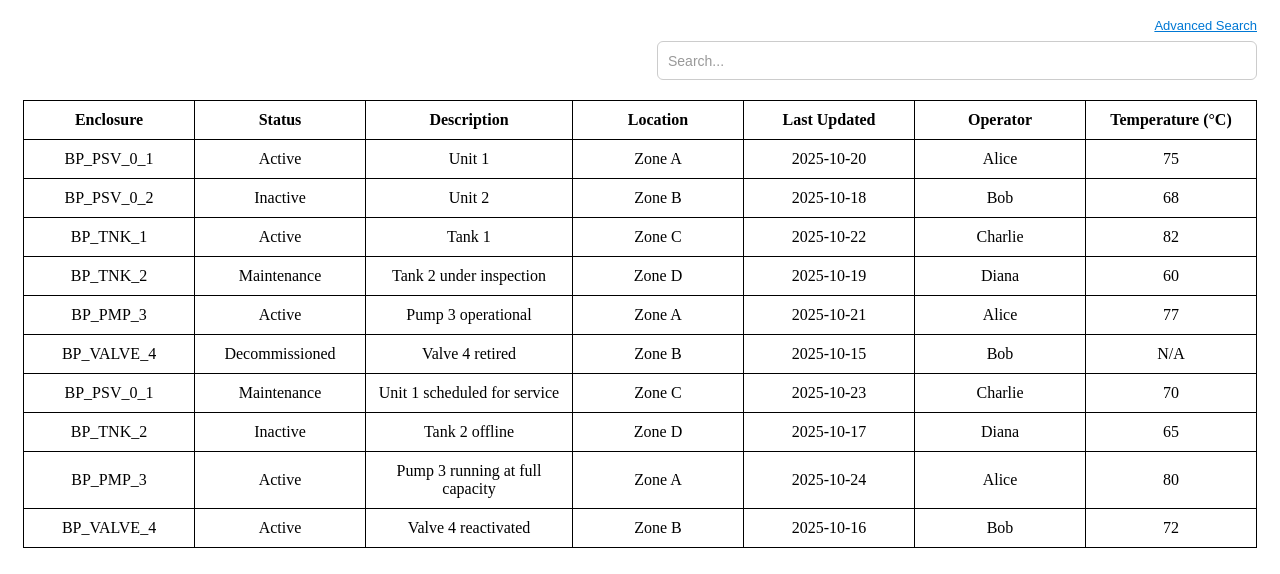
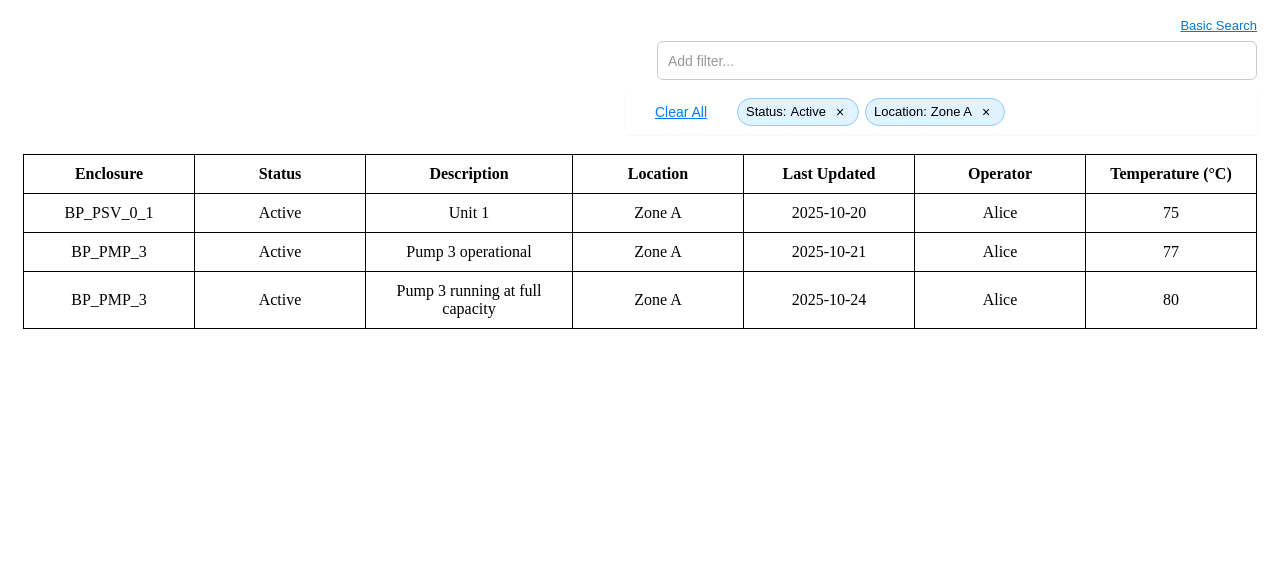
Before and after one commit to sakthivelreth/angular-facets-5-More-dropdown-at-end, an Angular app: page / in a window 1280 px wide. Shown: the top 574 px of the page. Built offline with nearby package versions, Linux system fonts and the light colour scheme.

Commit message:
Remove the hardcoded filter chips count and automatically adjusting the number of chips inside the container

```diff
--- a/src/app/app.component.html
+++ b/src/app/app.component.html
@@ -1,8 +1,7 @@
 <div class="container">
   <mgui-facet-filter
-    [isAdvancedModeInput]="false"
+    [isAdvancedModeInput]="true"
     [chipsContainerWidth]="'600px'"
-    [visibleChipCount]="3"
     [preSelectedFilters]="preSelectedFilters"
     [columns]="columns"
     [dynamicValuesProvider]="getColumnValues.bind(this)"
--- a/src/app/faceted-search/faceted-search.component.ts
+++ b/src/app/faceted-search/faceted-search.component.ts
@@ -56,7 +56,6 @@ export class FacetFilterComponent implements OnInit, OnDestroy {
   @ViewChild('valueInput', { read: ElementRef }) valueInputRef?: ElementRef<HTMLInputElement>;
   @ViewChild('chipsMiddle', { static: false }) chipsMiddleRef?: ElementRef<HTMLDivElement>;
 
-  @Input() visibleChipCount = 2;
   preSelectedFilters = input<ActiveFilter[] | null>(null);
   @Input() chipsContainerWidth: string = '80%';
 
```
